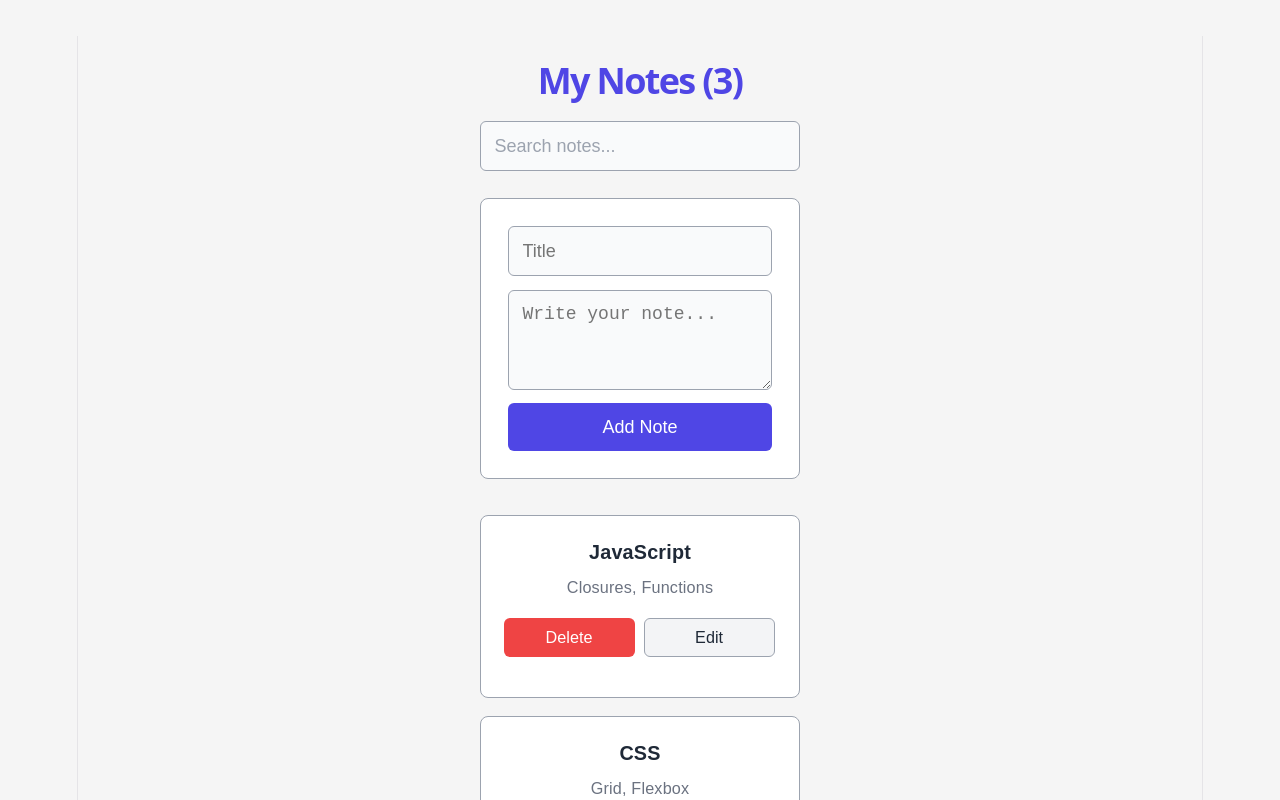
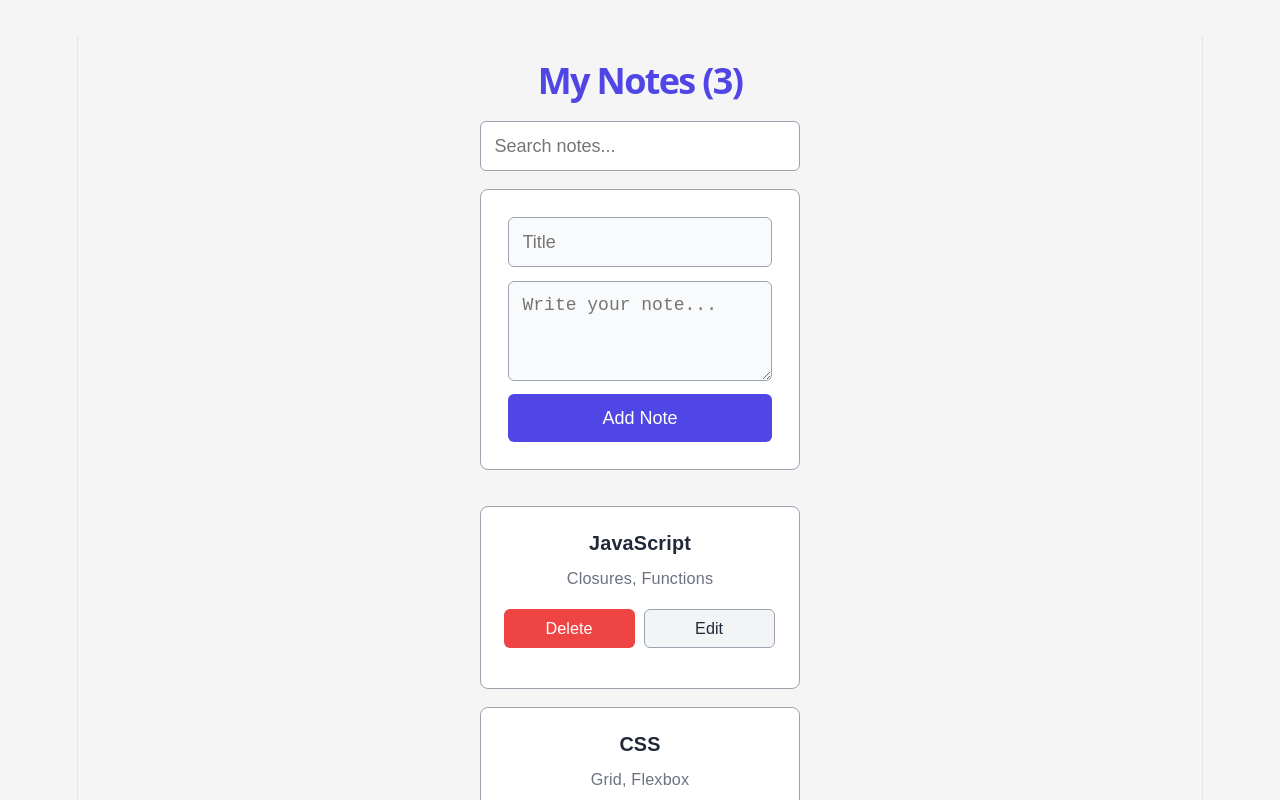
Before and after one commit to FatimaGhafoor/react-notes-app, a React (Vite) app: page / in a window 1280 px wide. Shown: the top 800 px of the page. Built offline with nearby package versions, Linux system fonts and the light colour scheme.

Commit message:
feat: add search/filter notes functionality

```diff
--- a/src/App.css
+++ b/src/App.css
@@ -181,25 +181,15 @@ h1 {
 .search-input {
   width: 100%;
   padding: 0.75rem;
-  margin-bottom: 1.5rem;
   border: 1px solid #9ca3af;
   border-radius: 6px;
   font-size: 1rem;
   color: #1f2937;
-  background-color: #f9fafb;
+  background: #ffffff;
   outline: none;
-  transition:
-    border-color 0.2s ease,
-    background-color 0.2s ease,
-    box-shadow 0.2s ease;
+  margin-bottom: 1rem;
 }
 
 .search-input:focus {
   border-color: #4f46e5;
-  background-color: #ffffff;
-  box-shadow: 0 0 0 3px rgba(79, 70, 229, 0.15);
 }
-
-.search-input::placeholder {
-  color: #9ca3af;
-}
```
